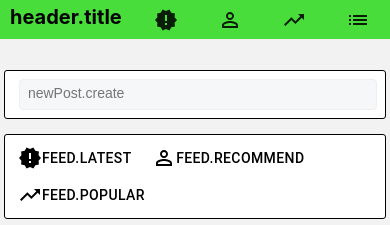
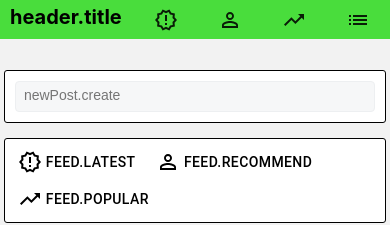
Before and after one commit to takaria0/Hearvo-frontend, a React (Create React App) app: page /topic in a window 390 px wide. Shown: the top 225 px of the page. Built offline with nearby package versions, Linux system fonts and the light colour scheme; no server answers.

Commit message:
modified searchBar and Icon

```diff
--- a/src/components/Feed/BaseHeader.tsx
+++ b/src/components/Feed/BaseHeader.tsx
@@ -11,7 +11,7 @@ import CloseIcon from '@material-ui/icons/Close';
 import TodayIcon from '@material-ui/icons/Today';
 import TrendingUpIcon from '@material-ui/icons/TrendingUp';
 import PersonOutlineIcon from '@material-ui/icons/PersonOutline';
-import NewReleasesIcon from '@material-ui/icons/NewReleases';
+import NewReleasesOutlinedIcon from '@material-ui/icons/NewReleasesOutlined';
 import AddBoxIcon from '@material-ui/icons/AddBox';
 import i18n from "../../helpers/i18n";
 
@@ -46,7 +46,7 @@ class BaseHeader extends React.Component<BaseHeaderProps, BaseHeaderState> {
     }
   }
 
-  detectSearchTime =() =>{
+  searchTime =() =>{
     const pathaName = window.location.pathname.split("/");
     let searchTime = pathaName.pop();
 
@@ -125,16 +125,16 @@ class BaseHeader extends React.Component<BaseHeaderProps, BaseHeaderState> {
             <span　className={styles.mini_header_item}>
                 {/* {this.state.userObj ? <Link to="/"><PersonOutlineIcon></PersonOutlineIcon>{i18n.t("feed.recommend")}</Link> : ""} */}
                 {/* &nbsp;<Link to="/popular"><TrendingUpIcon></TrendingUpIcon>{i18n.t("feed.popular")}</Link>&nbsp;<Link to="/latest"><NewReleasesIcon></NewReleasesIcon>{i18n.t("feed.latest")}</Link>{"  "}  */}
-                <Button href="/latest" color={window.location.pathname.includes("latest")?"primary":"inherit"}><NewReleasesIcon></NewReleasesIcon>{i18n.t("feed.latest")}</Button>
-                &nbsp;{this.state.userObj ? <Button href="/" color={window.location.pathname==="/"?"primary":"inherit"}><PersonOutlineIcon></PersonOutlineIcon>{i18n.t("feed.recommend")}</Button> : ""}
-                &nbsp;<Button href="/popular" color={window.location.pathname.includes("popular")?"primary":"inherit"}><TrendingUpIcon></TrendingUpIcon>{i18n.t("feed.popular")}</Button>
+                <Button href="/latest" color={window.location.pathname.includes("latest")?"primary":"inherit"}><NewReleasesOutlinedIcon/>&nbsp;{i18n.t("feed.latest")}</Button>
+                &nbsp;{this.state.userObj ? <Button href="/" color={window.location.pathname==="/"?"primary":"inherit"}><PersonOutlineIcon/>&nbsp;{i18n.t("feed.recommend")}</Button> : ""}
+                &nbsp;<Button href="/popular" color={window.location.pathname.includes("popular")?"primary":"inherit"}><TrendingUpIcon/>&nbsp;{i18n.t("feed.popular")}</Button>
                 &nbsp;
             </span>
 
             {(window.location.pathname.split("/")[1] === "popular"|| window.location.pathname === "/") ?
               <b><button style={{ textDecoration: "none"}}　aria-controls="simple-menu" aria-haspopup="true" onClick={this.handleClick}>
                  {/* <TodayIcon style={{fontSize: 16}}/> */}
-                 {this.detectSearchTime()}   {/* default = thisWeek */}
+                 {this.searchTime()}   {/* default = thisWeek */}
               </button>
                 <Menu
                   id="simple-menu"
--- a/src/components/HeaderChild.tsx
+++ b/src/components/HeaderChild.tsx
@@ -22,7 +22,7 @@ import PersonAddIcon from '@material-ui/icons/PersonAdd';
 import HelpIcon from '@material-ui/icons/Help';
 import TrendingUpIcon from '@material-ui/icons/TrendingUp';
 import PersonOutlineIcon from '@material-ui/icons/PersonOutline';
-import NewReleasesIcon from '@material-ui/icons/NewReleases';
+import NewReleasesOutlinedIcon from '@material-ui/icons/NewReleasesOutlined';
 import AddBoxIcon from '@material-ui/icons/AddBox';
 
 
@@ -243,20 +243,20 @@ class HeaderChild extends React.Component<HeaderChildProps, HeaderChildState> {
           </Link><span>&nbsp;&nbsp;&nbsp;</span><small className={styles.remark} >{i18n.t("header.subtitle")}</small></div>
           {/* <span style={{ float: "right", textAlign: 'right', marginTop: -4 }} > */}
           <div style={{display:'flex',position:'fixed',right:'0px'}}>
-            <div style={{ transform: 'translateY(5px)',marginRight:'30px',paddingRight:'30px',width:'40ch'}}>
+            <div style={{ transform: 'translateY(5px)',marginRight:'30px',paddingRight:'30px',width:'20vw'}}>
               {this.searchBar()}
             </div>
             <div className={styles.header_items}>
             <Button　href="/latest" className={window.location.pathname==="/latest"?styles.now:styles.normal}>
-              <NewReleasesIcon style={{transform: 'translateY(-3px)'}}></NewReleasesIcon>
+              <NewReleasesOutlinedIcon/>
               {/* {i18n.t("feed.latest")} */}
             </Button>
             <Button　href="/" className={window.location.pathname==="/"?styles.now:styles.normal}>
-              <PersonOutlineIcon style={{transform: 'translateY(-3px)'}}></PersonOutlineIcon>
+              <PersonOutlineIcon/>
               {/* {i18n.t("feed.recommend")} */}
             </Button>
             <Button　href="/popular" className={window.location.pathname.includes("popular")?styles.now:styles.normal}>
-              <TrendingUpIcon style={{transform: 'translateY(-3px)'}}></TrendingUpIcon>
+              <TrendingUpIcon/>
               {/* {i18n.t("feed.popular")} */}
             </Button>
             </div>
--- a/src/css/Feed/PostContent.module.css
+++ b/src/css/Feed/PostContent.module.css
@@ -76,8 +76,7 @@
     margin-bottom: 15px;
     font-size: 14px;
     cursor: pointer;
-    padding-top: 8px;
-    padding-bottom: 8px;
+    padding: 10px;
 }
 .header_box input{
     font-size: 14px;
@@ -86,7 +85,8 @@
     border-radius: 4px;
     padding: 8px;
     padding-top: 5px;
-    width: 93%;
+    width: 100%;
+    box-sizing: border-box;
 }
 .header_box input:hover{
     font-size: 14px;
@@ -101,11 +101,6 @@
 .mini_header_item{
 
 }
-
-.search_bar {
-    width: 50%
-}
-
 }
 
 
@@ -194,8 +189,7 @@
     margin-bottom: 15px;
     font-size: 14px;
     cursor: pointer;
-    padding-top: 8px;
-    padding-bottom: 8px;
+    padding: 10px;
 }
 
 .header_box input{
@@ -204,7 +198,8 @@
     border:1px solid #EDEFF1;
     border-radius: 4px;
     padding: 8px;
-    width: 92%;
+    width: 100%;
+    box-sizing: border-box;
 }
 
 .header_box input:hover{
@@ -221,11 +216,6 @@
 .mini_header_item{
 
 }
-
-.search_bar {
-    width: 60%
-}
-
 }
 
 
@@ -313,7 +303,10 @@
     border:1px solid #EDEFF1;
     border-radius: 4px;
     padding: 8px;
-    width: 97%;
+    box-sizing: border-box;
+    width: 100%;
+
+
 }
 .header_box input:hover{
     font-size: 14px;
@@ -332,9 +325,4 @@
 .mini_header_item{
 
 }
-
-.search_bar {
-    width: 70%
 }
-
-}
--- a/src/css/Header.module.css
+++ b/src/css/Header.module.css
@@ -5,8 +5,6 @@
 
 .search_bar {
   border-radius: 2px;
-  /* display: inline; */
-  /* width: 70%; */
 }
 
 .remark {
@@ -76,6 +74,7 @@
 
 .header_items{
   display: flex;
+  transform: translateY(-3px);
 }
 }
 
@@ -159,13 +158,14 @@
 }
 .header_items{
   display: flex;
+  transform: translateY(-3px);
 }
 }
 
 
 @media screen and (min-width:1000px) {
 .search_bar {
-  border-radius: 1px
+  border-radius: 1px;
 }
 
 .header {
@@ -240,5 +240,6 @@
 .header_items{
   margin-right:15px;
   padding-right:15px;
+  transform: translateY(-3px);
 }
 }
--- a/tsconfig.json
+++ b/tsconfig.json
@@ -18,7 +18,7 @@
     "resolveJsonModule": true,
     "isolatedModules": true,
     "noEmit": true,
-    "jsx": "react-jsx"
+    "jsx": "react"
   },
   "include": [
     "src"
```
